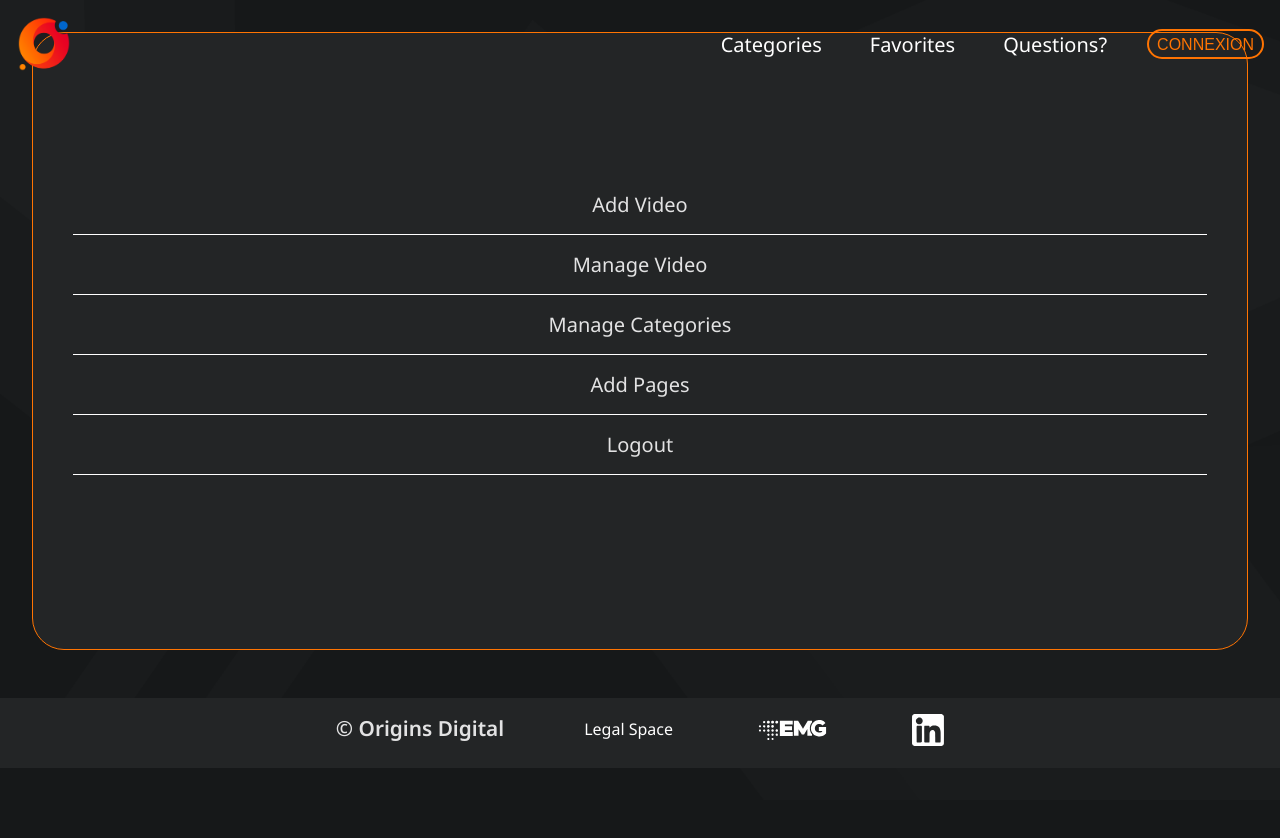
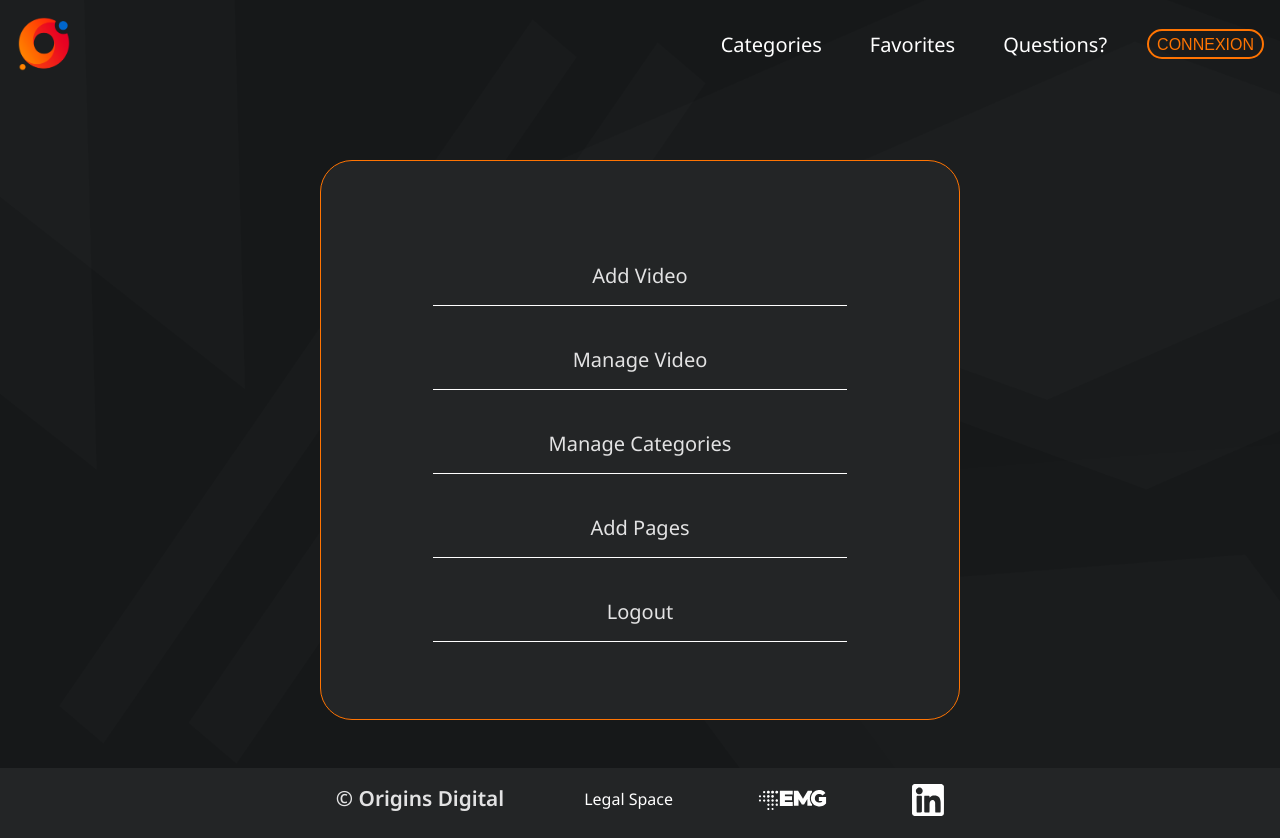
Before and after one commit to WildCodeSchool/2022-11-JS-RemoteFR-Geekrew-P3-OriginsDigital, a React (Vite) app in the folder frontend/: page /admin in a window 1280 px wide. Before the commit the page ends 800 px from the top, so only its background shows below. Built offline with nearby package versions, Linux system fonts and the light colour scheme; no server answers.

Commit message:
fix some scss and inputs

```diff
--- a/frontend/src/components/AddFreeVideo.jsx
+++ b/frontend/src/components/AddFreeVideo.jsx
@@ -16,6 +16,8 @@ function AddVideoFree({ free, setFree }) {
         id="free"
         name="free"
         type="number"
+        min="0"
+        max="1"
         placeholder="Free 0 or not 1 "
         value={free || ""}
         onChange={handleChangeFree}
--- a/frontend/src/components/AddVideoCategory.jsx
+++ b/frontend/src/components/AddVideoCategory.jsx
@@ -15,6 +15,8 @@ function AddVideoCategory({ category, setCategory }) {
         className={styles["add-video-input"]}
         name="category"
         type="number"
+        min="1"
+        max="12"
         placeholder="category id"
         value={category || ""}
         onChange={handleCategory}
--- a/frontend/src/pages/Admin.jsx
+++ b/frontend/src/pages/Admin.jsx
@@ -2,7 +2,6 @@ import { NavLink, useNavigate } from "react-router-dom";
 import instanceAxios from "../services/instanceAxios";
 import styles from "../styles/Admin.module.scss";
 import { useSignInContext } from "../contexts/SignInContext";
-import ProfilePicture from "../components/ProfilePicture";
 
 function Admin() {
   const { setUser } = useSignInContext();
@@ -20,7 +19,6 @@ function Admin() {
 
   return (
     <div className={styles["admin-profile"]}>
-      <ProfilePicture />
       <div className={styles.tabs}>
         <div className={styles.btnlink}>
           <NavLink to="/add-video" className={styles["btn-admin"]}>
--- a/frontend/src/styles/AddVideo.module.scss
+++ b/frontend/src/styles/AddVideo.module.scss
@@ -162,6 +162,9 @@
         max-width: 25rem;
         margin: 0px;
         box-shadow: rgb(255, 116, 2, 0.25) 0px 100px 100px, rgb(255, 116, 2, 0.18) 0px -20px 50px, rgb(255, 116, 2, 0.18) 0px 10px 15px, rgb(255, 116, 2, 0.25) 0px 20px 20px, rgb(255, 116, 2, 0.15) 0px -5px 10px;
+        margin-top: 12rem;
+                margin-bottom: 5rem;
+                    margin-top: 16rem;
     }
 
     .add-video-form-h1{
@@ -178,13 +181,13 @@
         justify-content: center;
         border: none;
         border-radius: 2rem;
-        height: 3rem;
-        margin-bottom: 3rem;
         font-size: 1rem;
         background-color: #ff7402;
         color: #fff;
         width: 12.5rem;
         font-weight: 600;
+        margin-top: 2rem;
+        margin-bottom: 0;
 
         &:hover {
             opacity: 0.8;
--- a/frontend/src/styles/Admin.module.scss
+++ b/frontend/src/styles/Admin.module.scss
@@ -4,11 +4,12 @@
     display: flex;
     flex-direction: column;
     justify-content: center;
+    align-self: center;
     margin: 2rem;
-    padding: 1rem;
+    margin-top: 7rem;
     align-content: center;
-    min-height: 70%;
-    width: auto;
+    min-height: 60%;
+    width: 80%;
     background-color: $grey;
     border-radius: 2rem;
     border: solid 1px $orange-light;
@@ -16,7 +17,6 @@
 
 .tabs {
     align-self: center;
-    margin-top: 10%;
     margin-bottom: 10%;
     padding: 1.5rem;
     box-sizing: border-box;
@@ -24,7 +24,9 @@
 }
 
 .btn-admin{
+    margin-top: 1rem;
     margin-bottom: 1rem;
+    padding-top: 0.5rem;
     padding-bottom: 1rem;
     border-bottom: solid 1px $white;
     box-sizing: content-box;
@@ -44,3 +46,41 @@
     color: $orange-extra-light;
     cursor: pointer;
 }
+
+@media screen and (min-width: 993px) {
+
+.admin-profile {
+        display: flex;
+        flex-direction: column;
+        justify-content: center;
+        align-self: center;
+        margin: 2rem;
+        margin-top: 10rem;
+        align-content: center;
+        min-height: 70%;
+        width: 50%;
+        background-color: $grey;
+        border-radius: 2rem;
+        border: solid 1px $orange-light;
+        padding-bottom: 2rem;
+    }
+
+        .tabs {
+            align-self: center;
+            margin-top: 7rem;
+            margin-bottom: 10%;
+            padding: 7rem;
+            box-sizing: border-box;
+            width: 100%;
+        }
+
+        .btn-admin {
+            margin-bottom: 1rem;
+            padding-bottom: 1rem;
+            border-bottom: solid 1px $white;
+            box-sizing: content-box;
+            width: 100%;
+            text-align: center;
+        }
+
+}
```
